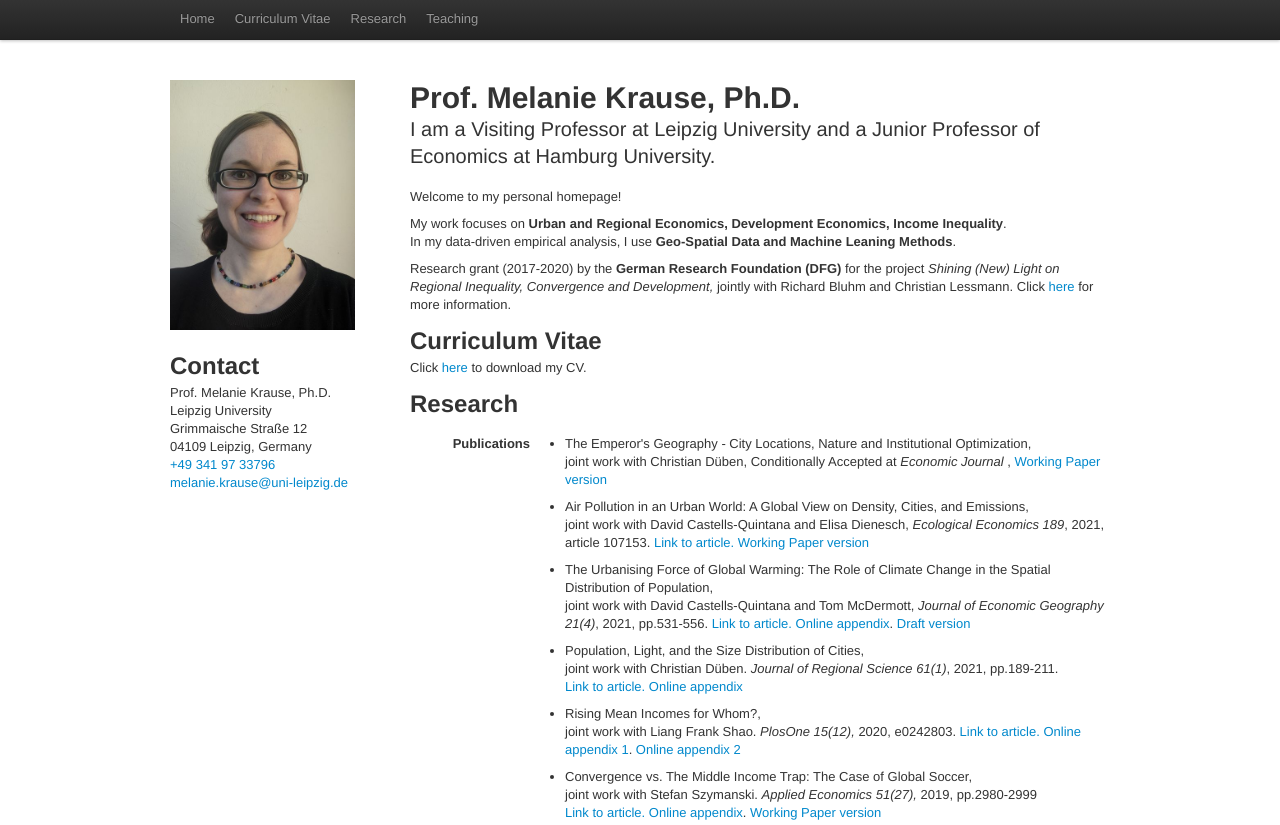
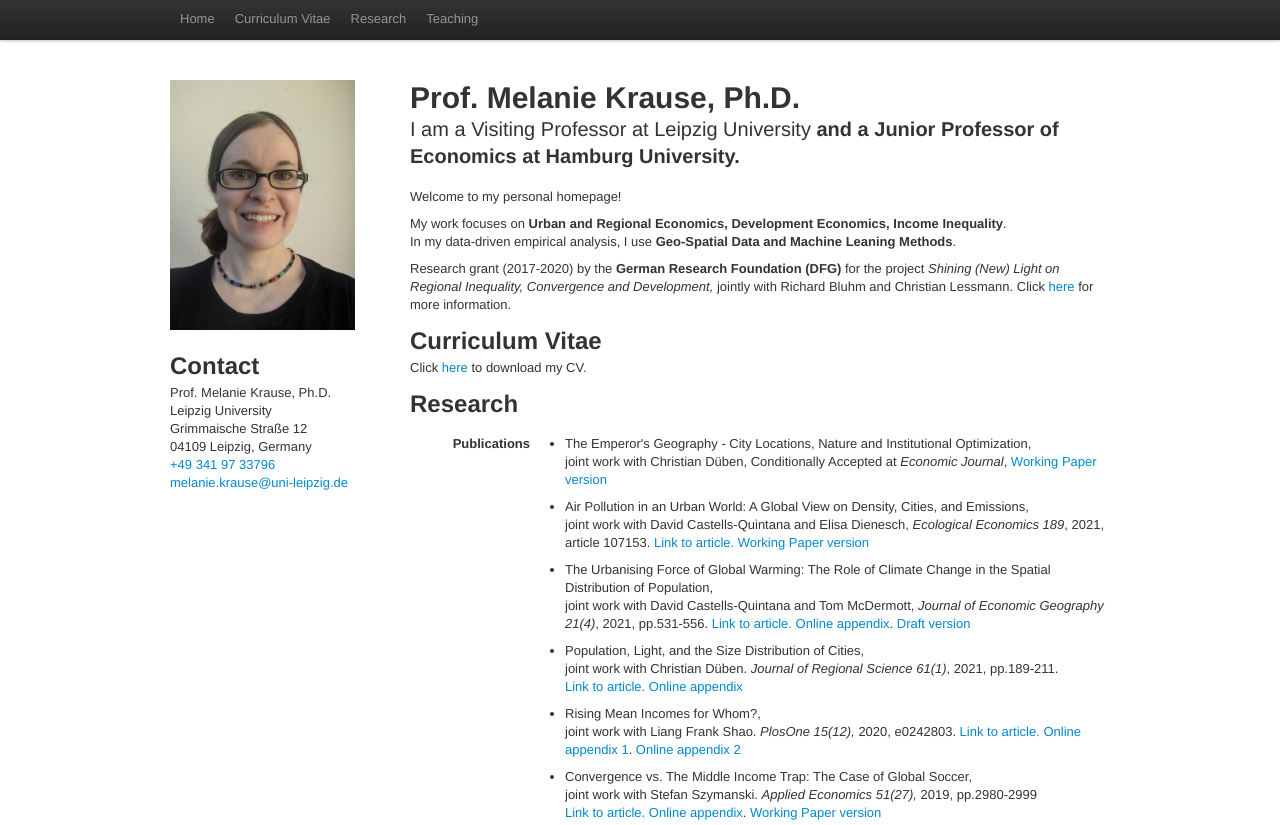
Before and after one commit to melaniekrause/melaniekrause.github.io, a plain HTML site: page index.html in a window 1280 px wide. Shown: the top 825 px of the page. Drawn offline with Linux system fonts and the light colour scheme.

Commit message:
Zeilenumbruch

```diff
--- a/index.html
+++ b/index.html
@@ -40,8 +40,7 @@
         </div>
         <div class="span9">
             <h1>Prof. Melanie Krause, Ph.D.</h1>
-            <p class="lead"> I am a Visiting Professor at Leipzig University
-              and a Junior Professor of Economics at Hamburg University. <br/>
+            <p class="lead"> I am a Visiting Professor at Leipzig University <b> and a Junior Professor of Economics at Hamburg University.</b> <br/>
             <p>Welcome to my personal homepage! </p>
 
 			      <p>My work focuses on <b>Urban and Regional Economics, Development Economics, Income Inequality</b>. <br/>
@@ -56,7 +55,7 @@
             <p>
 				<dl class="dl-horizontal">
                          <dt>Publications</dt>
-                         <dd><ul><li> The Emperor's Geography - City Locations, Nature and Institutional Optimization,  <br/> joint work with Christian D&uuml;ben, Conditionally Accepted at  <i>Economic Journal</i> , <a href="assets/pdf/China_WP.pdf">Working Paper version</a> </li></ul></dd>
+                         <dd><ul><li> The Emperor's Geography - City Locations, Nature and Institutional Optimization,  <br/> joint work with Christian D&uuml;ben, Conditionally Accepted at  <i>Economic Journal</i>, <a href="assets/pdf/China_WP.pdf">Working Paper version</a> </li></ul></dd>
                          <dd><ul><li> Air Pollution in an Urban World: A Global View on Density, Cities, and Emissions, <br/> joint work with David Castells-Quintana and Elisa Dienesch, <i>Ecological Economics 189</i>, 2021, article 107153. <a href="https://doi.org/10.1016/j.ecolecon.2021.107153">Link to article. <a href="assets/pdf/Pollution_WP.pdf">Working Paper version</a> </li></ul></dd>
                          <dd><ul><li> The Urbanising Force of Global Warming: The Role of Climate Change in the Spatial Distribution of Population, <br/> joint work with David Castells-Quintana and Tom McDermott,  <i>Journal of Economic Geography 21(4)</i>, 2021, pp.531-556. <a href="https://doi.org/10.1093/jeg/lbaa030">Link to article. <a href="assets/pdf/JoEconGeoApp.pdf">Online appendix</a>. <a href="assets/pdf/JoEconGeoDRAFT.pdf">Draft version</a> </li></ul></dd>
                          <dd><ul><li> Population, Light, and the Size Distribution of Cities, <br/> joint work with Christian D&uuml;ben. <i>Journal of Regional Science 61(1)</i>, 2021, pp.189-211. <br/> <a href="https://onlinelibrary.wiley.com/doi/full/10.1111/jors.12507">Link to article. <a href="assets/pdf/DuebenKrause2020_OnlineAppendix.pdf">Online appendix</a> </li></ul></dd>
```
Also changed, not shown: research.html (+1 -1 lines).
